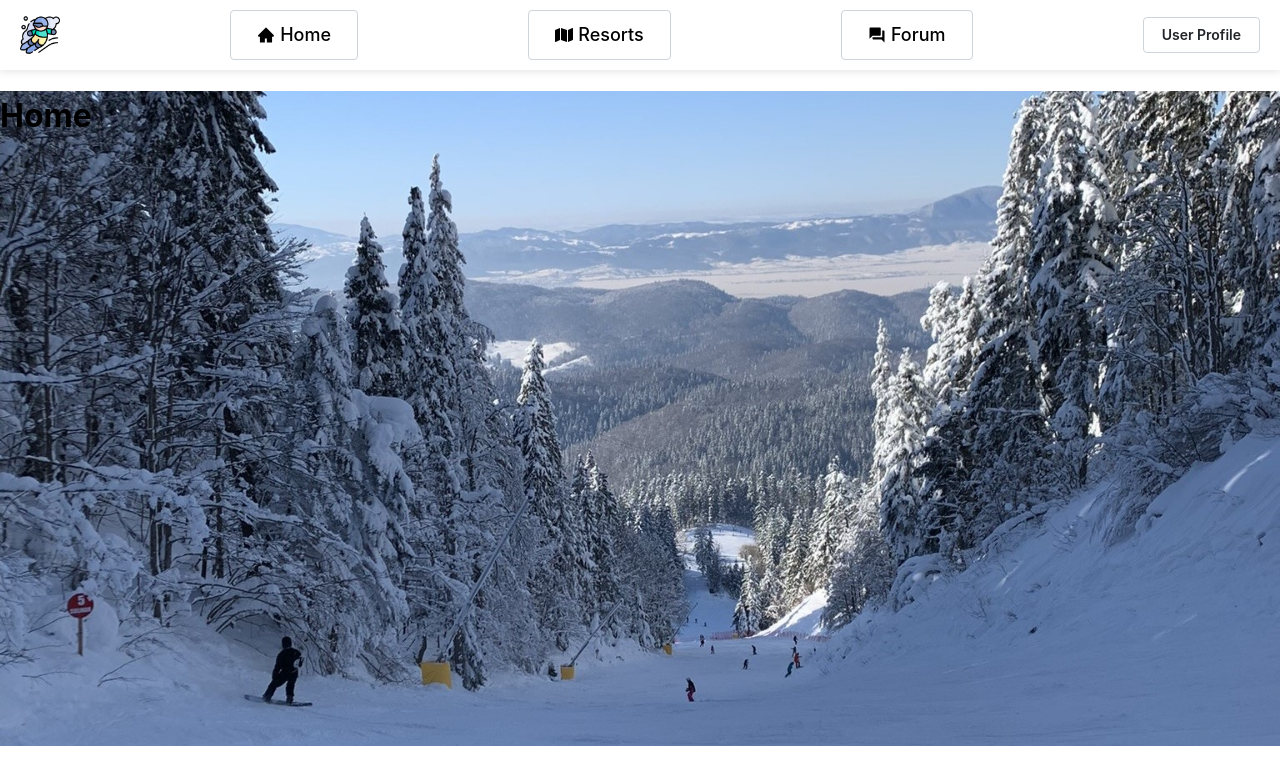
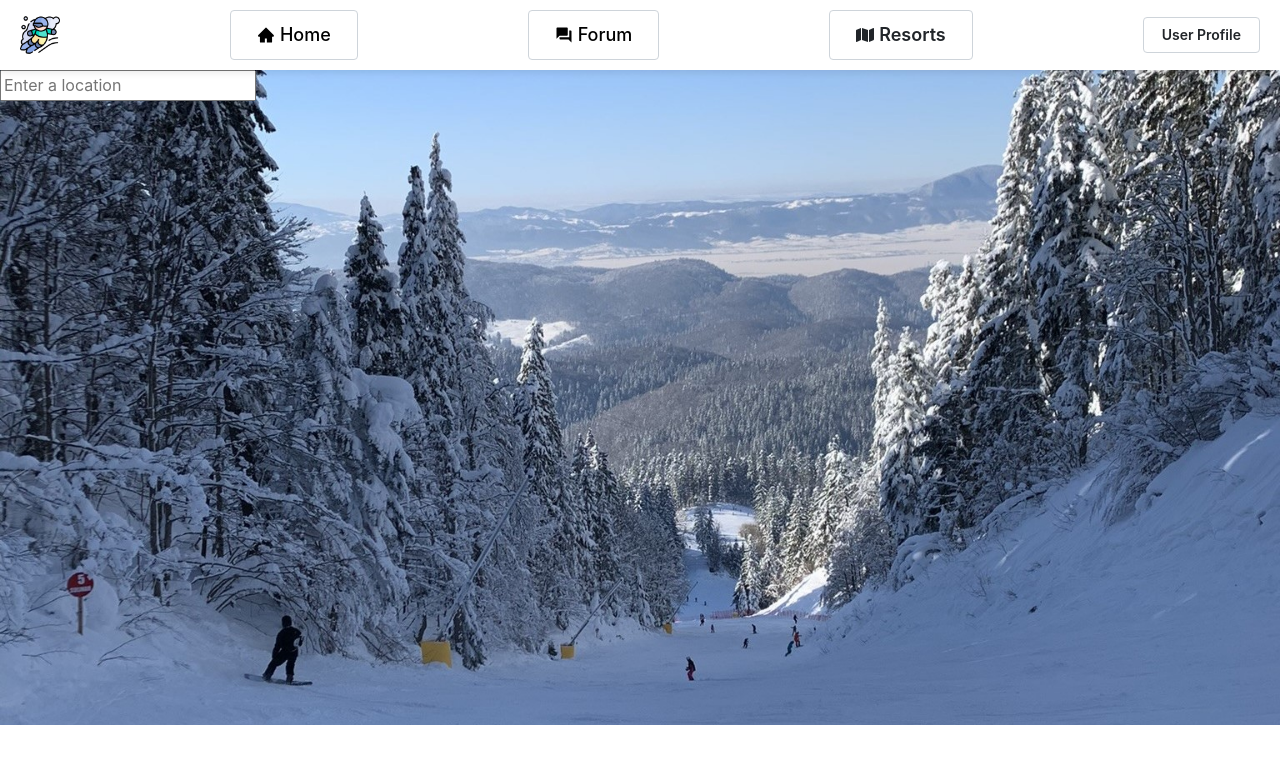
Before and after one commit to ABuzenchi/MySkiApp, a React (Vite) app in the folder client/: page / in a window 1280 px wide. Shown: the top 784 px of the page. Built offline with nearby package versions, Linux system fonts and the light colour scheme.

Commit message:
Resorts options added

```diff
--- a/client/src/App.tsx
+++ b/client/src/App.tsx
@@ -7,6 +7,7 @@ import { MantineProvider } from "@mantine/core";
 import '@mantine/core/styles.css'
 import { Provider } from "react-redux";
 import store from "./store";
+import Sinaia from "./pages/Sinaia/Sinaia";
 
 const App = () => {
   return (
@@ -18,6 +19,7 @@ const App = () => {
           <Route path="/" element={<Home />} />
           <Route path="/resorts" element={<Resorts />} />
           <Route path="/forum" element={<Forum />} />
+          <Route path="/Sinaia" element={ <Sinaia/>} />
         </Routes>
       </BrowserRouter>
       </Provider>
--- a/client/src/components/header/header.tsx
+++ b/client/src/components/header/header.tsx
@@ -5,6 +5,7 @@ import { AiFillHome } from "react-icons/ai";
 import { FaMap } from "react-icons/fa";
 import { MdForum } from "react-icons/md";
 import UserProfile from "../user-profile/user-profile";
+import ResortsOptions from "../resortsOptions/resortsOptions";
 
 const Header = () => {
 
@@ -18,15 +19,16 @@ const Header = () => {
         Home
       </Button>
 
-      <Button variant="default" component="a" href="/resorts" size="lg">
+      {/* <Button variant="default" component="a" href="/resorts" size="lg">
         <FaMap />
         Resorts
-      </Button>
+      </Button> */}
 
       <Button variant="default" component="a" href="/forum" size="lg">
         <MdForum />
         Forum
       </Button>
+      <ResortsOptions></ResortsOptions>
 
      <UserProfile/>
     </div>
--- /dev/null
+++ b/client/src/components/resortsOptions/resortsOptions.tsx
@@ -0,0 +1,29 @@
+import { Button, Menu } from "@mantine/core";
+import { FaMap } from "react-icons/fa";
+const ResortsOptions=()=> {
+  return (
+    <Menu width={200} shadow="md">
+    <Menu.Target>
+    <Button variant="default" size="lg">
+        <FaMap />
+        Resorts
+      </Button>
+    </Menu.Target>
+
+    <Menu.Dropdown>
+      <Menu.Item component="a" href="/Sinaia">
+        Sinaia
+      </Menu.Item>
+      <Menu.Item
+        component="a"
+        href="https://mantine.dev"
+        target="_blank"
+      >
+        External link
+      </Menu.Item>
+    </Menu.Dropdown>
+  </Menu>
+  )
+}
+
+export default ResortsOptions;
--- a/client/src/components/user-profile/user-profile.module.css
+++ b/client/src/components/user-profile/user-profile.module.css
@@ -15,3 +15,9 @@
     display: flex;
     flex-direction: row;
   }
+
+  .authContainer{
+    display: flex;
+    flex-direction: row;
+    gap:10px;
+  }
--- a/client/src/components/user-profile/user-profile.tsx
+++ b/client/src/components/user-profile/user-profile.tsx
@@ -65,8 +65,10 @@ const UserProfile = () => {
           </>
           ) : (
             <>
+            <div className={classes.authContainer}>
               <SignUp />
               <SignIn />
+              </div>
             </>
           )}
         </div>
--- /dev/null
+++ b/client/src/pages/Sinaia/Sinaia.tsx
@@ -0,0 +1,8 @@
+import React from 'react'
+import Weather from '../../components/weather/weather'
+
+export default function Sinaia() {
+  return (
+    <Weather/>
+  )
+}
--- a/client/src/pages/home/home.tsx
+++ b/client/src/pages/home/home.tsx
@@ -2,7 +2,12 @@ import classes from "./home.module.css"
 const Home=()=> {
   return (
     <div className={classes.pageBackground}>
-        <h1>Home</h1>
+        <input className={classes.searchLocation}
+                type="text"
+                id="searchLocation"
+                placeholder="Enter a location"
+                required
+              />
     </div>
 
   )
```
